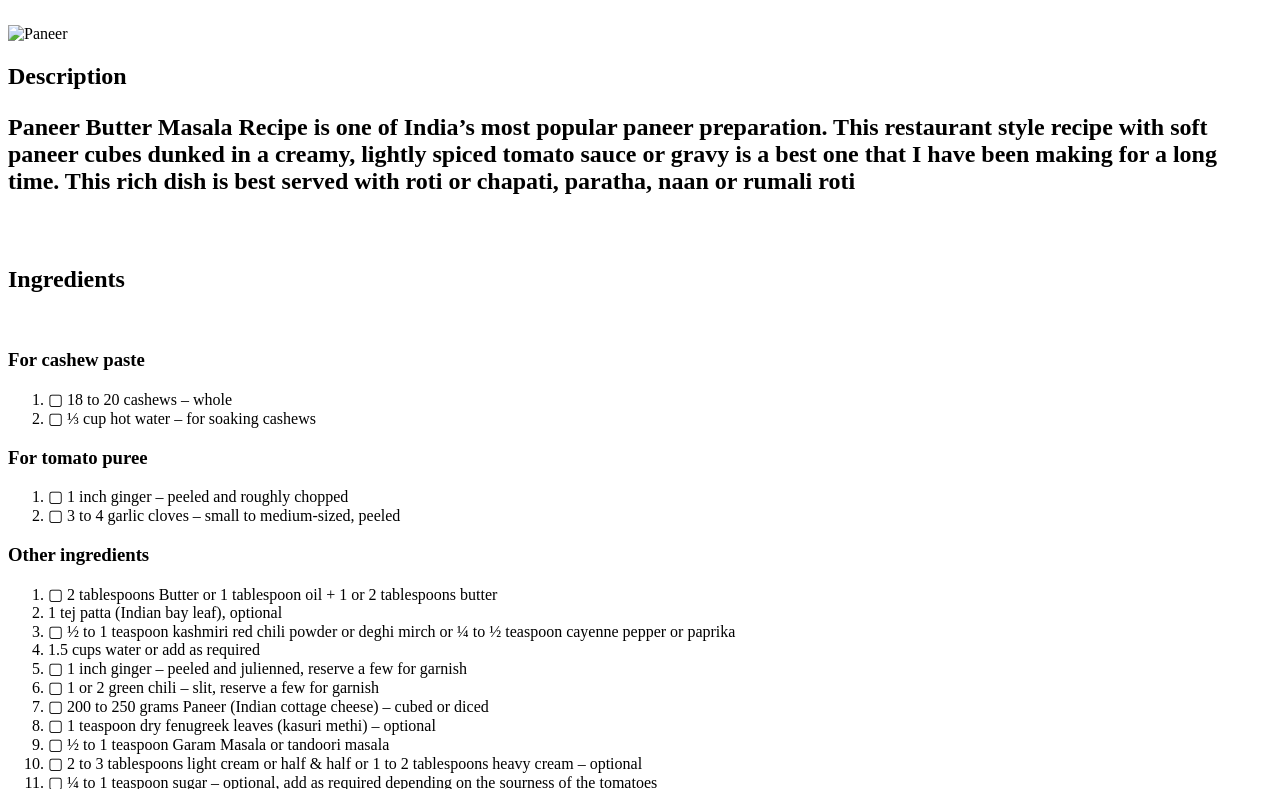
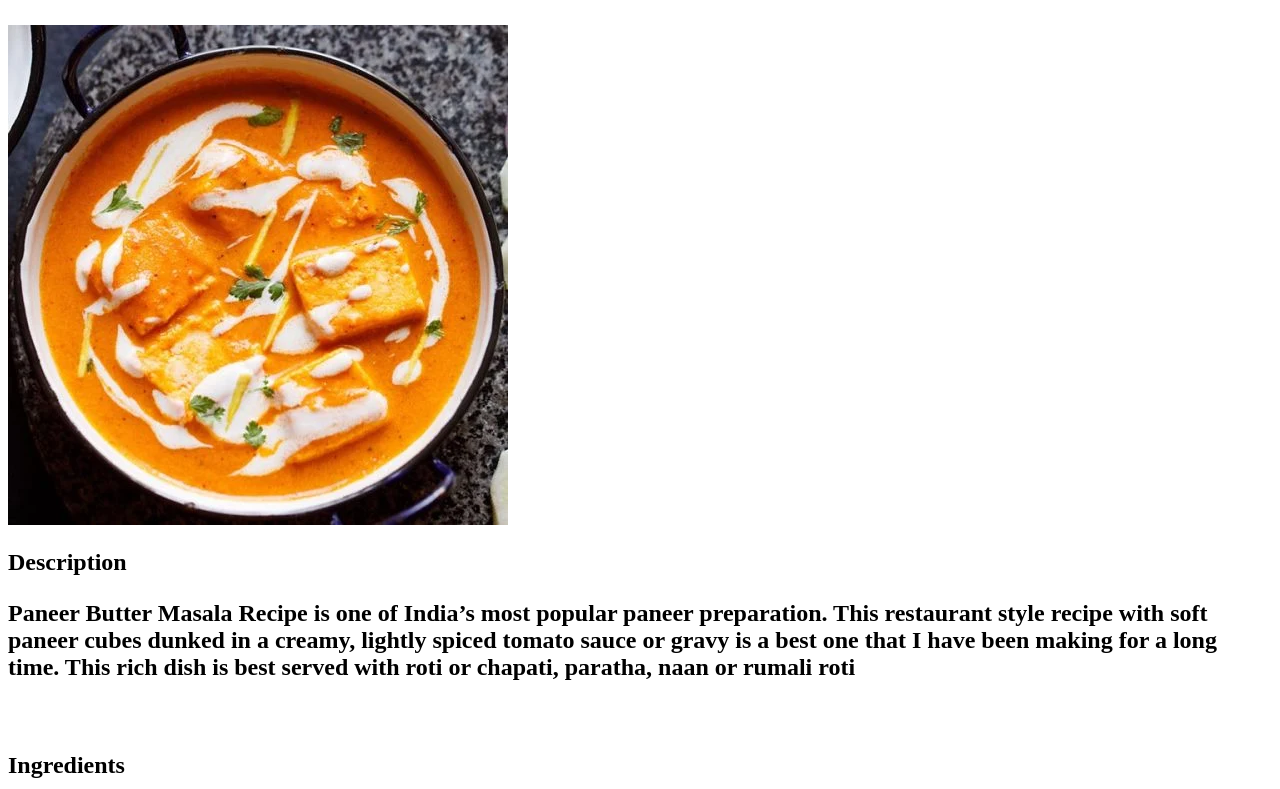
Before and after one commit to masteroogway-git/odin-recipies, a plain HTML site: page recipes/paneerbuttermasala.html in a window 1280 px wide. Shown: the part 73-862 px from the top of the page. Drawn offline with Linux system fonts and the light colour scheme.

Commit message:
Missed .. in img src

```diff
--- a/recipes/paneerbuttermasala.html
+++ b/recipes/paneerbuttermasala.html
@@ -8,7 +8,7 @@
     </head>
       <h1> Paneer Butter Masala </h1>
                   <br>
-       <img src="./images/pannerbuttermasala.webp" alt="Paneer">
+       <img src="../images/pannerbuttermasala.webp" alt="Paneer">
                   <br>
 
           <h2> Description <h2>
```
